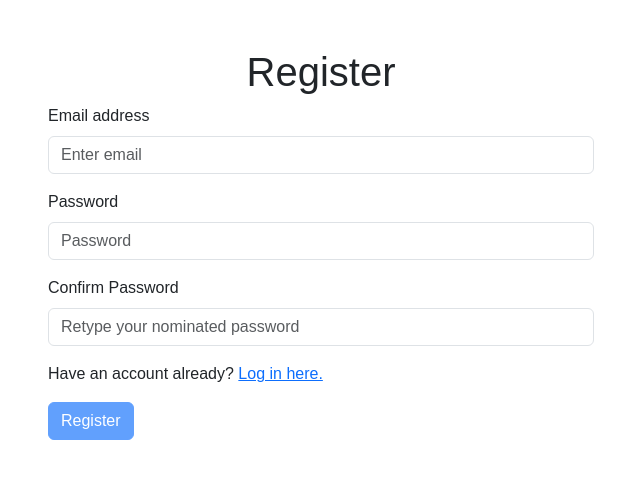
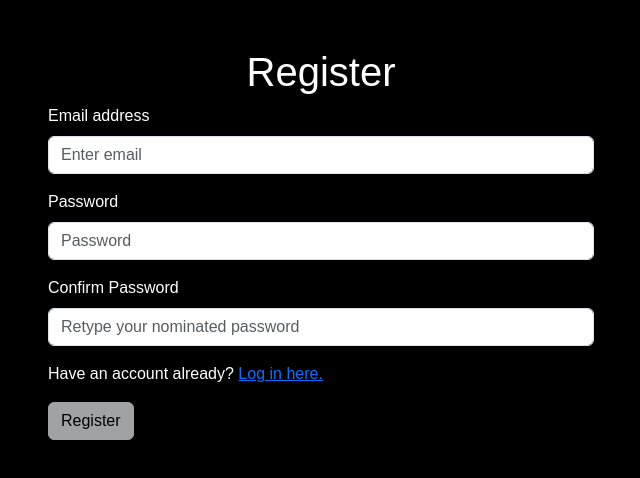
Before and after one commit to matmatraga/webportfolio, a React (Create React App) app in the folder capstone3/e-commerce/: page /register in a window 1280 px wide. Shown: the top 478 px of the page, without its empty margins (319-959 px from the left). Built offline with nearby package versions, Linux system fonts and the light colour scheme; a web font is replaced by a local one.

Commit message:
add capstone code for capstone3

```diff
--- a/capstone3/e-commerce/src/pages/Login.js
+++ b/capstone3/e-commerce/src/pages/Login.js
@@ -78,36 +78,36 @@ export default function Login() {
 			})
 	}
 
-	return (
-
-		(user.id === null) ?
-
-			<Container className='mt-5'>
+	return user.id === null ? (
+		<div style={{ backgroundColor: "black", minHeight: '100vh' }}>
+			<Container>
 				<Row>
 					<Col className='col-6 mx-auto'>
-						<h1 className='text-center'>Login</h1>
+						<h1 className='text-center mt-5' style={{ color: "white" }}>Login</h1>
 						<Form onSubmit={event => login(event)}>
 							<Form.Group className="mb-3" controlId="formBasicEmail">
-								<Form.Label>Email address</Form.Label>
+								<Form.Label style={{ color: "white" }}>Email address</Form.Label>
 								<Form.Control type="email" value={email} onChange={event => setEmail(event.target.value)} placeholder="Enter email" />
 							</Form.Group>
 
 							<Form.Group className="mb-3" controlId="formBasicPassword1">
-								<Form.Label>Password</Form.Label>
+								<Form.Label style={{ color: "white" }}>Password</Form.Label>
 								<Form.Control type="password" value={password} onChange={event => setPassword1(event.target.value)} placeholder="Password" />
 							</Form.Group>
 
-							<p>No Account yet? <Link to='/register'>Sign up here.</Link></p>
+							<p style={{ color: "white" }}>No Account yet? <Link to='/register'>Create an account.</Link></p>
 
-							<Button variant="success" type="submit" disabled={isDisabled}>
+							<Button variant="light" type="submit" disabled={isDisabled}>
 								Login
 							</Button>
 						</Form>
 					</Col>
 				</Row>
-			</Container> :
+			</Container>
+		</div>
+	) : (
 
-			<Navigate to='/notFound' />
+		<Navigate to='/notFound' />
 
 	)
 }
--- a/capstone3/e-commerce/src/pages/Register.js
+++ b/capstone3/e-commerce/src/pages/Register.js
@@ -9,7 +9,7 @@ export default function Register() {
   const [password1, setPassword1] = useState('');
   const [password2, setPassword2] = useState('');
 
-  const { user, setUser } = useContext(UserContext);
+  const { user } = useContext(UserContext);
   const navigate = useNavigate();
   const [isDisabled, setIsDisabled] = useState(true);
 
@@ -30,26 +30,26 @@ export default function Register() {
   function register(event) {
     event.preventDefault();
     fetch(`${process.env.REACT_APP_API_URL}/users/register`, {
-      method : 'POST',
-      headers : {
-        'Content-Type' : 'application/json'
+      method: 'POST',
+      headers: {
+        'Content-Type': 'application/json'
       },
-      body : JSON.stringify({
-        email : email,
-        password : password1
+      body: JSON.stringify({
+        email: email,
+        password: password1
       })
     })
       .then(result => result.json())
       .then(data => {
 
-      if(data){
+        if (data) {
           Swal2.fire({
             title: 'Registration successful',
             icon: 'success',
             text: 'Welcome to zuitt!'
           })
           navigate('/login')
-      }else{
+        } else {
           Swal2.fire({
             title: 'Email has been taken',
             icon: 'error',
@@ -60,13 +60,14 @@ export default function Register() {
   }
 
   return user.id === null ? (
-    <Container className="mt-5">
+    <div style={{ backgroundColor: "black", minHeight: '100vh' }}>
+      <Container>
         <Row>
           <Col className="col-6 mx-auto">
-          <h1 className="text-center">Register</h1>
+            <h1 className="text-center mt-5" style={{ color: "white" }}>Register</h1>
             <Form onSubmit={event => register(event)}>
               <Form.Group className="mb-3" controlId="formBasicEmail">
-              <Form.Label>Email address</Form.Label>
+                <Form.Label style={{ color: "white" }}>Email address</Form.Label>
                 <Form.Control
                   type="email"
                   value={email}
@@ -76,7 +77,7 @@ export default function Register() {
               </Form.Group>
 
               <Form.Group className="mb-3" controlId="formBasicPassword1">
-              <Form.Label>Password</Form.Label>
+                <Form.Label style={{ color: "white" }}>Password</Form.Label>
                 <Form.Control
                   type="password"
                   value={password1}
@@ -86,7 +87,7 @@ export default function Register() {
               </Form.Group>
 
               <Form.Group className="mb-3" controlId="formBasicPassword2">
-              <Form.Label>Confirm Password</Form.Label>
+                <Form.Label style={{ color: "white" }}>Confirm Password</Form.Label>
                 <Form.Control
                   type="password"
                   value={password2}
@@ -95,17 +96,18 @@ export default function Register() {
                 />
               </Form.Group>
 
-            <p>
+              <p style={{ color: "white" }}>
                 Have an account already? <Link to="/login">Log in here.</Link>
               </p>
 
-            <Button variant="primary" type="submit" disabled={isDisabled}>
+              <Button variant="light" type="submit" disabled={isDisabled}>
                 Register
               </Button>
             </Form>
           </Col>
         </Row>
       </Container>
+    </div>
   ) : (
     <Navigate to="/notFound" />
   );
```
Lines whose indentation alone changed are shown as unchanged.
